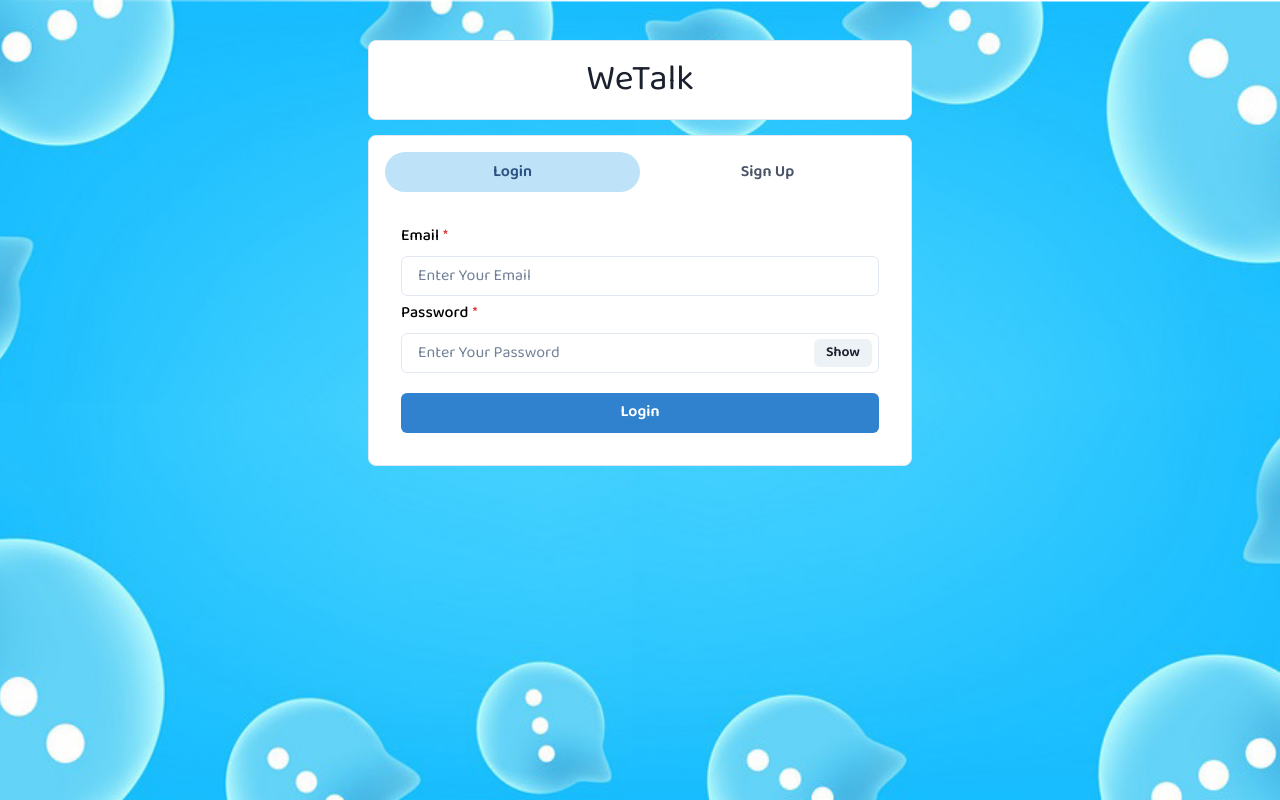
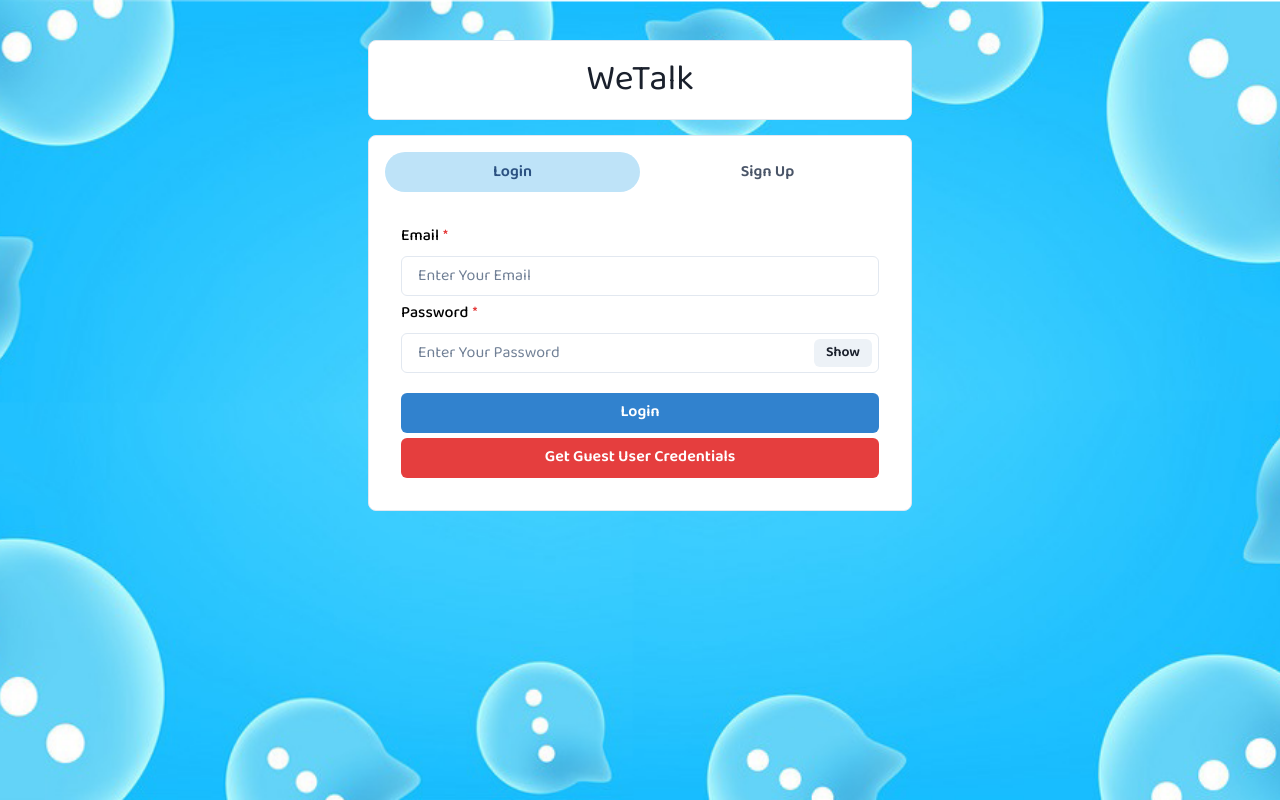
Before and after one commit to sagardtu/MERN-CHAT-APP, a React (Create React App) app in the folder frontend/: page / in a window 1280 px wide. Built offline with nearby package versions, Linux system fonts and the light colour scheme.

Commit message:
Update Login.js

```diff
--- a/frontend/src/components/Authentication/Login.js
+++ b/frontend/src/components/Authentication/Login.js
@@ -109,6 +109,18 @@ const Login = () => {
       >
         Login
       </Button>
+
+          <Button
+        varient="solid"
+        colorScheme="red"
+        width="100%"
+        onClick={() => {
+          setEmail("guest@example.com");
+          setPassword("123456");
+        }}
+      >
+        Get Guest User Credentials
+      </Button>
     </VStack>
   );
 };
```
